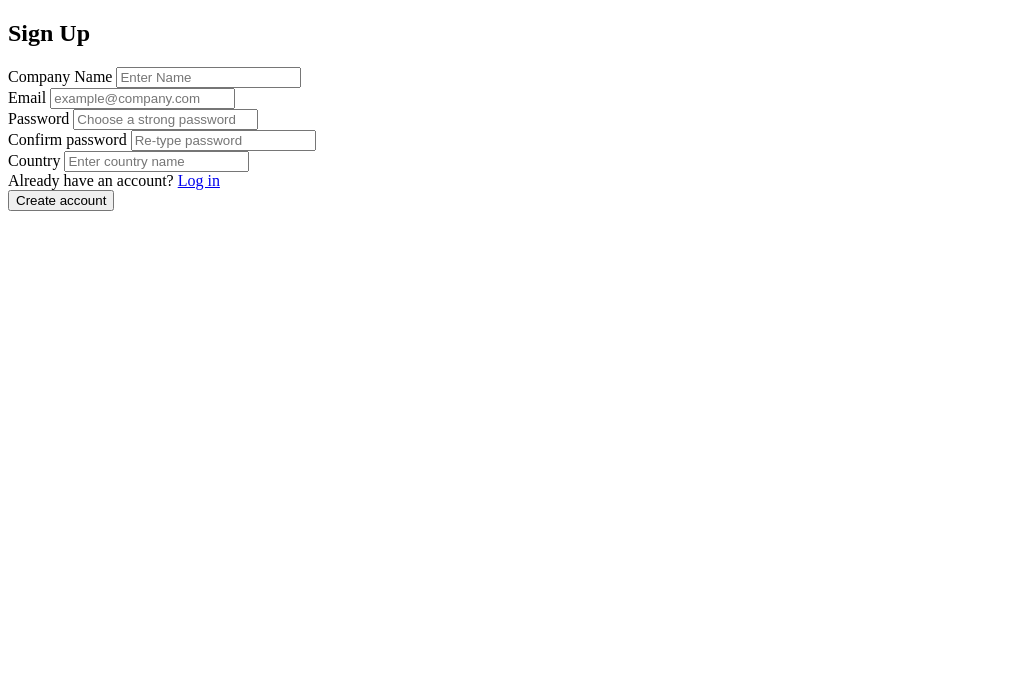
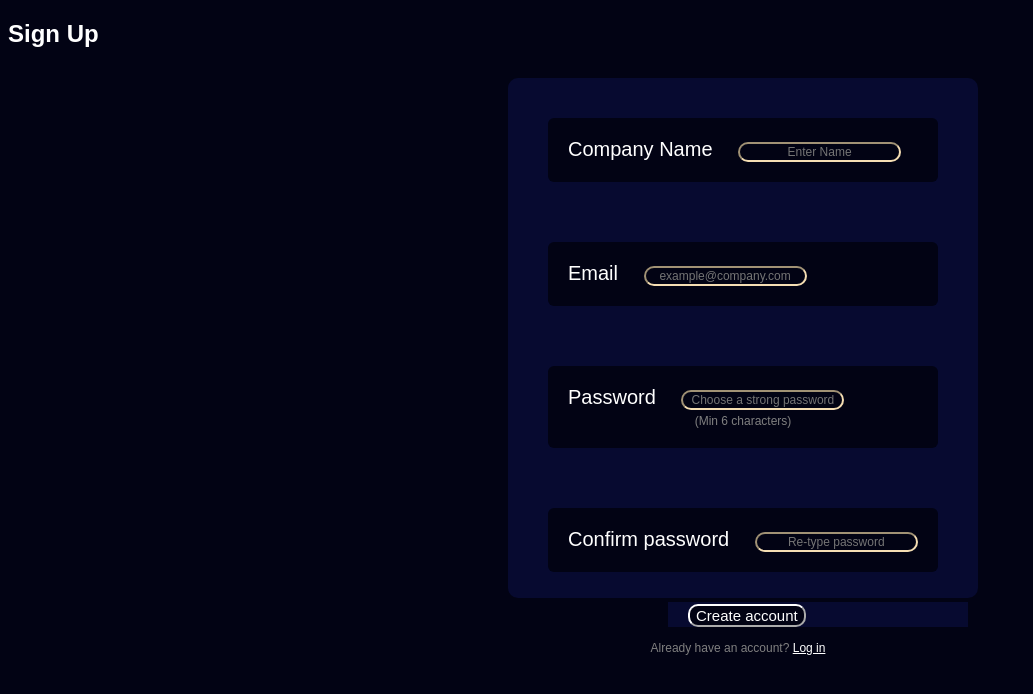
Before and after one commit to PrinceDetroja/Code-Blooded-Odoo-Hackathon, a website: page signup.html in a window 1280 px wide. Shown: the whole page, without its empty margins (0-1033 px from the left). Drawn offline with Linux system fonts and the light colour scheme.

Commit message:
sign up style

```diff
--- a/signup.html
+++ b/signup.html
@@ -4,6 +4,7 @@
   <meta charset="utf-8" />
   <meta name="viewport" content="width=device-width,initial-scale=1" />
   <title>Create Account</title>
+  <link rel="stylesheet" href="style.css">
 </head>
 <body>
   <main class="container" role="main">
@@ -29,6 +30,7 @@
         <div class="field">
           <label for="password">Password</label>
           <input id="password" name="password" type="password" placeholder="Choose a strong password" minlength="6" required />
+          <div class="small">(Min 6 characters)</div>
         </div>
 
         <div class="field">
@@ -37,15 +39,12 @@
           <div id="matchErr" class="error" style="display:none"></div>
         </div>
 
-        <div class="field">
-          <label for="currency">Country</label>
-          <input for="Country" name="Country" type="text" placeholder="Enter country name">
+        <div class="createAcc" >
+          <button class="btn" id="submitBtn" type="submit">Create account</button>
         </div>
 
-        <div class="row" style="justify-content:space-between; align-items:center;">
-          <div class="small">Already have an account? <a href="signin.html">Log in</a></div>
-          <button class="btn" id="submitBtn" type="submit">Create account</button>
-        </div>
+        <div class="row"><div class="small">Already have an account? <a href="signin.html">Log in</a></div></div>
+
 
       </form>
     </section>
```
